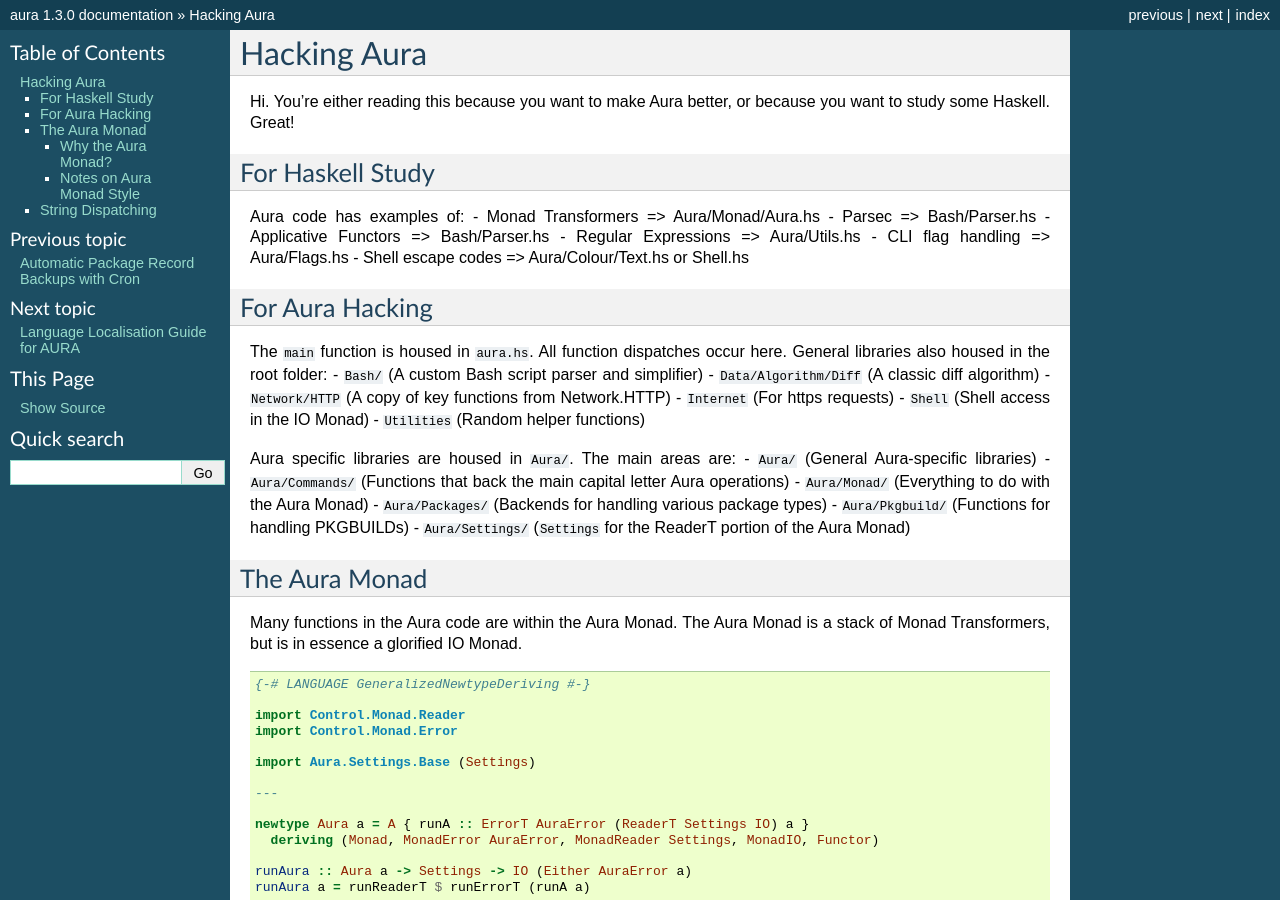
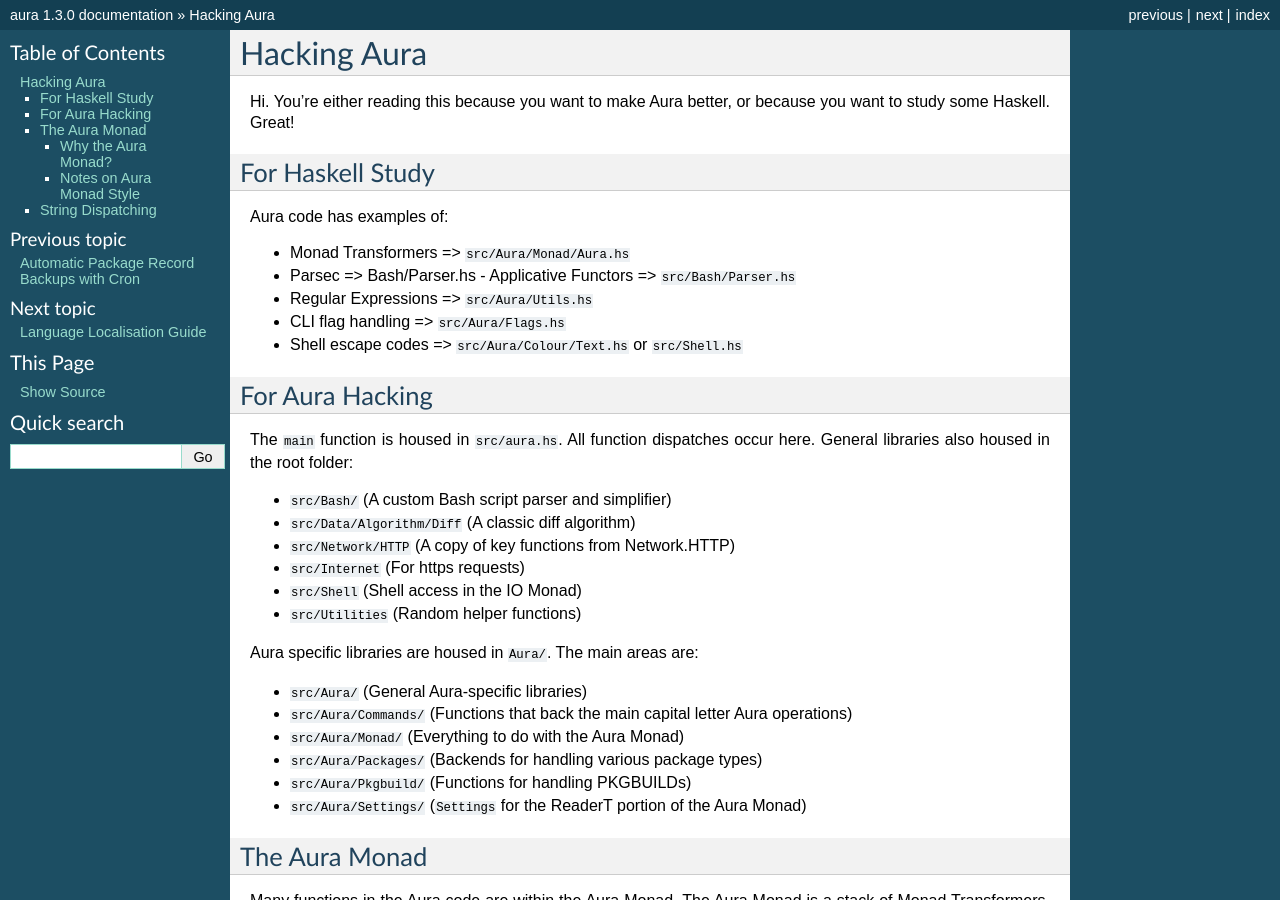
Before and after one commit to fosskers/aura, a Sphinx documentation site: the page built from doc/source/guides/hacking.rst, in a window 1280 px wide and 900 px high. Built offline with Sphinx 7.4.7, drawn with Linux system fonts in a browser that asks for light colours; some of the changed text lies outside the part shown.

Commit message:
Hand-tuned the guides to make them more consistent with the edits I made in the design doc.

```diff
--- a/doc/source/guides/hacking.rst
+++ b/doc/source/guides/hacking.rst
@@ -1,3 +1,4 @@
+============
 Hacking Aura
 ============
 
@@ -5,41 +6,62 @@
 because you want to study some Haskell. Great!
 
 For Haskell Study
-~~~~~~~~~~~~~~~~~
+-----------------
 
-Aura code has examples of: - Monad Transformers => Aura/Monad/Aura.hs -
-Parsec => Bash/Parser.hs - Applicative Functors => Bash/Parser.hs -
-Regular Expressions => Aura/Utils.hs - CLI flag handling =>
-Aura/Flags.hs - Shell escape codes => Aura/Colour/Text.hs or Shell.hs
+Aura code has examples of:
+
+- Monad Transformers => :file:`src/Aura/Monad/Aura.hs`
+
+- Parsec => Bash/Parser.hs - Applicative Functors => :file:`src/Bash/Parser.hs`
+
+- Regular Expressions => :file:`src/Aura/Utils.hs`
+
+- CLI flag handling => :file:`src/Aura/Flags.hs`
+
+- Shell escape codes => :file:`src/Aura/Colour/Text.hs` or :file:`src/Shell.hs`
 
 For Aura Hacking
-~~~~~~~~~~~~~~~~
+----------------
 
-The ``main`` function is housed in ``aura.hs``. All function dispatches
-occur here. General libraries also housed in the root folder: -
-``Bash/`` (A custom Bash script parser and simplifier) -
-``Data/Algorithm/Diff`` (A classic diff algorithm) - ``Network/HTTP`` (A
-copy of key functions from Network.HTTP) - ``Internet`` (For https
-requests) - ``Shell`` (Shell access in the IO Monad) - ``Utilities``
-(Random helper functions)
+The ``main`` function is housed in :file:`src/aura.hs`. All function dispatches
+occur here. General libraries also housed in the root folder:
 
-Aura specific libraries are housed in ``Aura/``. The main areas are: -
-``Aura/`` (General Aura-specific libraries) - ``Aura/Commands/``
-(Functions that back the main capital letter Aura operations) -
-``Aura/Monad/`` (Everything to do with the Aura Monad) -
-``Aura/Packages/`` (Backends for handling various package types) -
-``Aura/Pkgbuild/`` (Functions for handling PKGBUILDs) -
-``Aura/Settings/`` (``Settings`` for the ReaderT portion of the Aura
-Monad)
+- :file:`src/Bash/` (A custom Bash script parser and simplifier)
+
+- :file:`src/Data/Algorithm/Diff` (A classic diff algorithm)
+
+- :file:`src/Network/HTTP` (A copy of key functions from Network.HTTP)
+
+- :file:`src/Internet` (For https requests)
+
+- :file:`src/Shell` (Shell access in the IO Monad)
+
+- :file:`src/Utilities` (Random helper functions)
+
+Aura specific libraries are housed in :file:`Aura/`. The main areas are:
+
+- :file:`src/Aura/` (General Aura-specific libraries)
+
+- :file:`src/Aura/Commands/` (Functions that back the main capital letter Aura
+  operations)
+
+- :file:`src/Aura/Monad/` (Everything to do with the Aura Monad)
+
+- :file:`src/Aura/Packages/` (Backends for handling various package types)
+
+- :file:`src/Aura/Pkgbuild/` (Functions for handling PKGBUILDs)
+
+- :file:`src/Aura/Settings/` (``Settings`` for the ReaderT portion of the Aura
+  Monad)
 
 The Aura Monad
-~~~~~~~~~~~~~~
+--------------
 
 Many functions in the Aura code are within the Aura Monad. The Aura
 Monad is a stack of Monad Transformers, but is in essence a glorified IO
 Monad.
 
-.. code:: haskell
+::
 
     {-# LANGUAGE GeneralizedNewtypeDeriving #-}
 
@@ -75,7 +97,7 @@
 extract it's inner value, we use the helper function ``runAura``.
 
 Why the Aura Monad?
-^^^^^^^^^^^^^^^^^^^
+~~~~~~~~~~~~~~~~~~~
 
 The Aura Monad is convenient for two reasons:
 
@@ -87,9 +109,7 @@
 
 2. Being an ``ErrorT``, it can fail. These failures can also be caught
    elegantly, demanding no need for try/catch blocks a la imperitive
-   languages. Example:
-
-.. code:: haskell
+   languages. Example::
 
     foo :: Whatever -> Aura Whatever
     foo w = risky w >>= more >>= evenMore >>= most
@@ -103,22 +123,18 @@
 Monad.
 
 Notes on Aura Monad Style
-^^^^^^^^^^^^^^^^^^^^^^^^^
+~~~~~~~~~~~~~~~~~~~~~~~~~
 
 Access to ``Settings`` is frequently needed, thus calls to ``ask`` are
 plentiful. When writing a function in the Aura Monad with ``do``
-notation and calling ``ask``, please do so in the following way:
-
-.. code:: haskell
+notation and calling ``ask``, please do so in the following way::
 
     foo :: Whatever -> Aura Whatever
     foo w = ask >>= \ss -> do
       ...  -- Rest of the function.
 
 If you only need one function out of ``Settings``, you can use ``asks``,
-which directly applies a function to the result of ``ask``:
-
-.. code:: haskell
+which directly applies a function to the result of ``ask``::
 
     -- For example, if I only need the cache path from Settings...
     foo :: Whatever -> Aura Whatever
@@ -128,13 +144,11 @@
 The idea is to keep interaction with ``ask`` to the first line, before
 ``do``.
 
---------------
-
 String Dispatching
-~~~~~~~~~~~~~~~~~~
+------------------
 
 No Strings meant for user-viewed output are hardcoded. All current
-translations of all Strings are kept in ``Aura/Languages.hs``. Messages
+translations of all Strings are kept in :file:`Aura/Languages.hs`. Messages
 are fetched by helper functions after being passed the current runtime
 ``Language`` stored in ``Settings``. This leads to:
 
```
Also changed, not shown: other parts of doc/source/guides/hacking.rst (+1 -1 lines), doc/source/guides/backups-with-cron.rst (+23 -27 lines), doc/source/guides/localisation.rst (+28 -45 lines).
